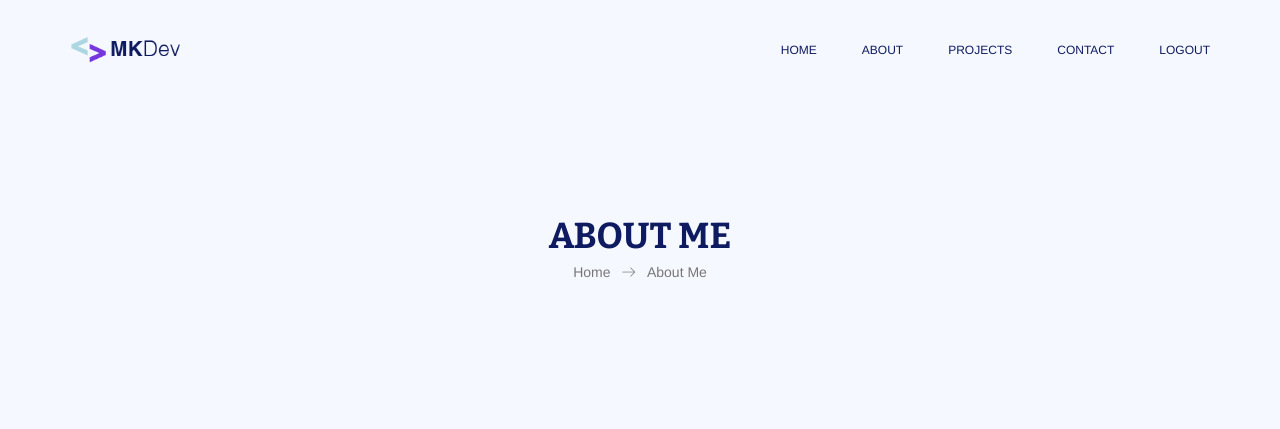
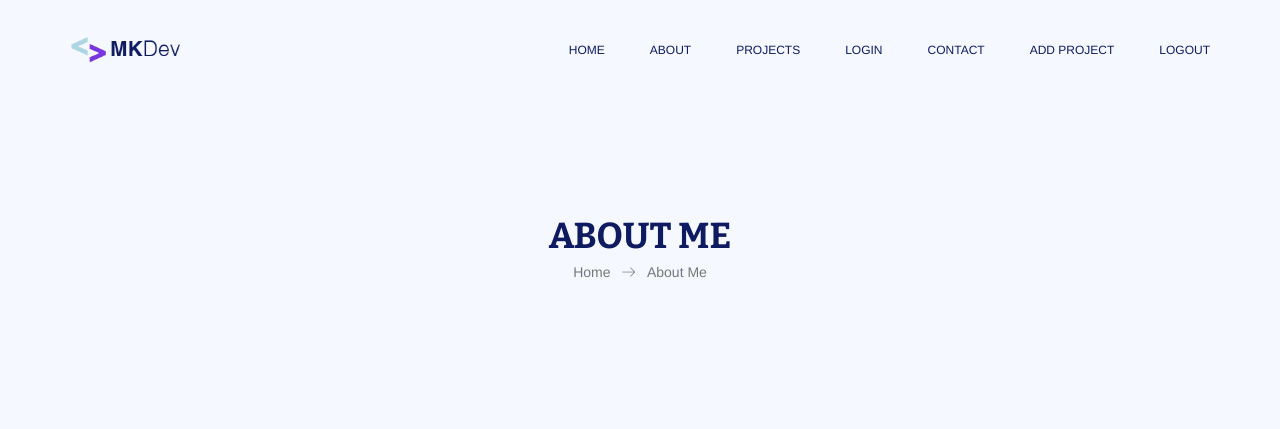
Before and after one commit to mohamedkhalil-dev/MKhalil-dev-portfolio, a Flask app: page /about in a window 1280 px wide. Shown: the top 429 px of the page. Run offline with Flask 3, Linux system fonts and the light colour scheme; a user stored in the database is signed in; some libraries are stand-ins or nearby versions; some web fonts are replaced.

Commit message:
added loin and add projrct to header

```diff
--- a/main.py
+++ b/main.py
@@ -8,6 +8,7 @@
 # 8-TODO Creating env variables to store passwords
 # 9-TODO using the .gitignore while comitting the files to git and uploading to github
 # 10-TODO Deploying to heruku
+
 # Fase-2
 # 11-TODO Adding a login feature with Authentication and hashing password
 # 11-TODO Adding an Add-Project feature from the website itself
--- a/templates/header.html
+++ b/templates/header.html
@@ -24,9 +24,12 @@
 								<li class="nav-item"><a class="nav-link" href=" {{url_for('about')}} ">About</a></li>
 <!--								<li class="nav-item"><a class="nav-link" href="{{url_for('services')}}">Services</a>-->
 								<li class="nav-item"><a class="nav-link" href="{{url_for('portfolio')}}">Projects</a></li>
+								<li class="nav-item"><a class="nav-link" href="{{url_for('login')}}">Login</a></li>
+
 
 								<li class="nav-item"><a class="nav-link" href="{{url_for('contact')}}">Contact</a></li>
 								{% if current_user.id == 1 %}
+								<li class="nav-item"><a class="nav-link" href="{{url_for('add_project')}}">Add project</a></li>
 								<li class="nav-item"><a class="nav-link" href="{{url_for('logout')}}">logout</a></li>
           {% endif %}
 							</ul>
```
